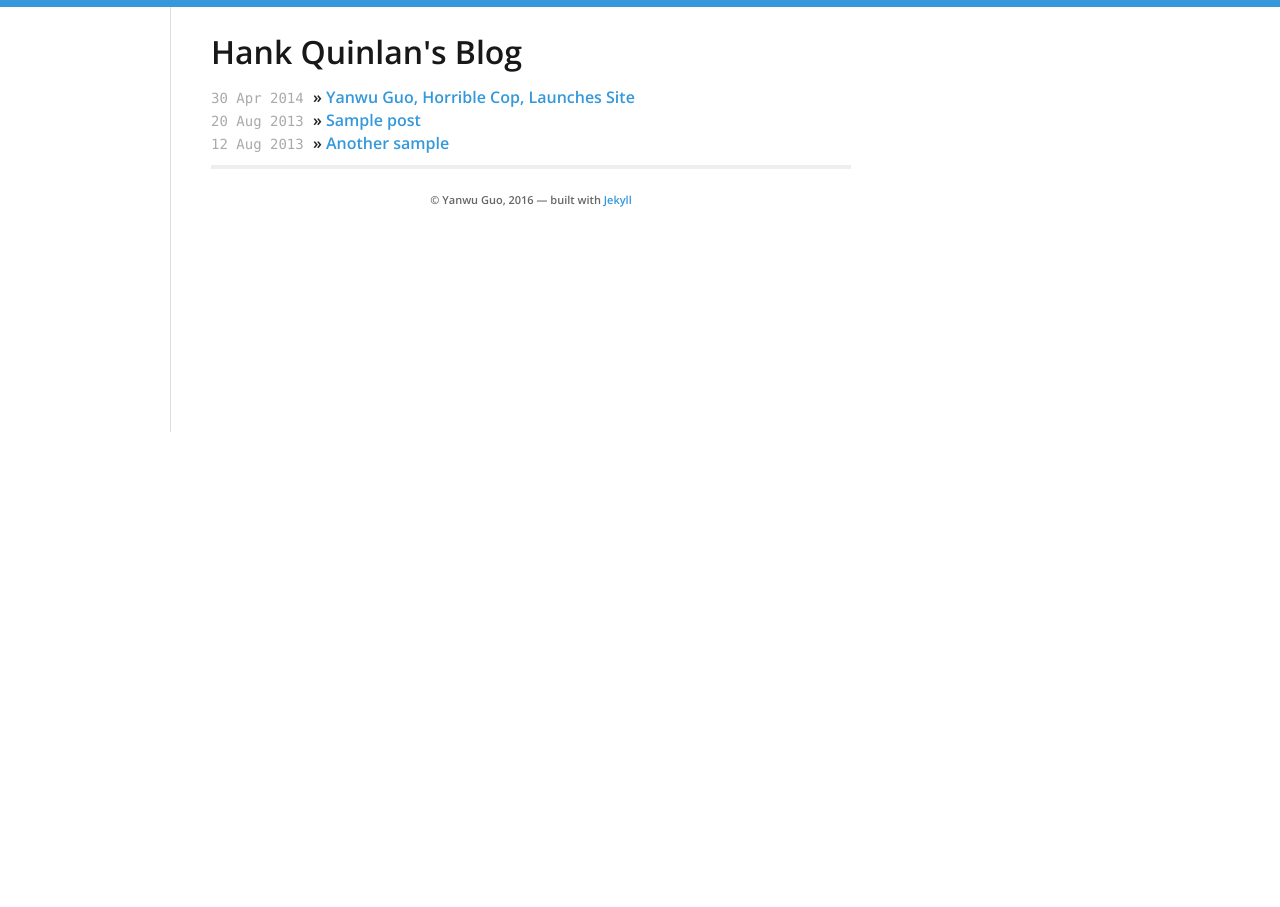
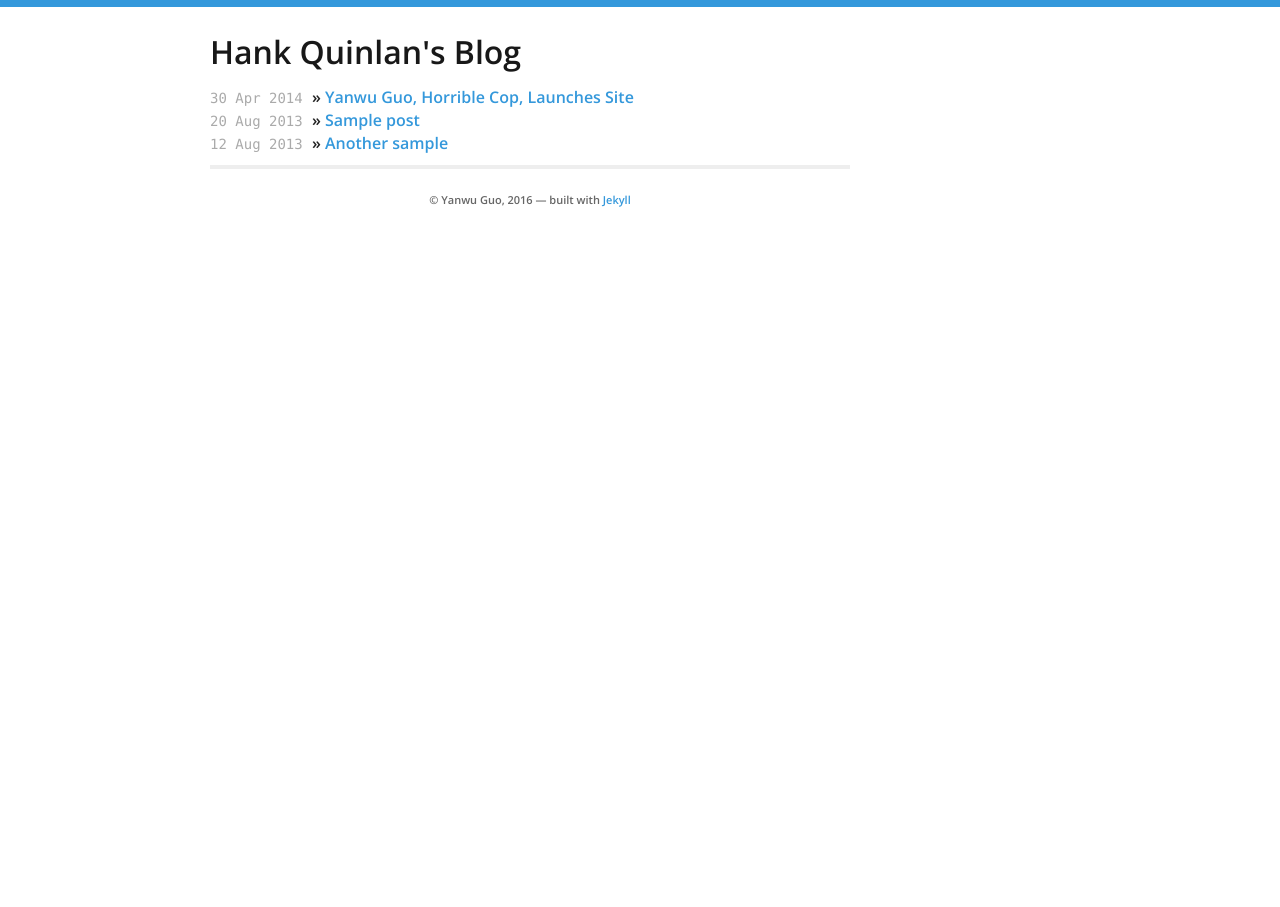
Before and after one commit to yanwuguo/yanwuguo.github.io, a Jekyll site: the page built from blog/index.html, in a window 1280 px wide. Built offline with Jekyll 4.4.1, drawn with Linux system fonts in a browser that asks for light colours; nearby versions of some CDN libraries.

Commit message:
Update screen.css

```diff
--- a/_includes/css/screen.css
+++ b/_includes/css/screen.css
@@ -158,7 +158,7 @@ nav h1, nav h2 {
 
 .content {
   font: 400 16px/22px "open sans", sans-serif;
-  border-left: 1px solid #DDD;
+  border-left: 0px solid #DDD;
   padding-left: 40px;
   padding-top: 25px;
   min-height: 400px;
```
